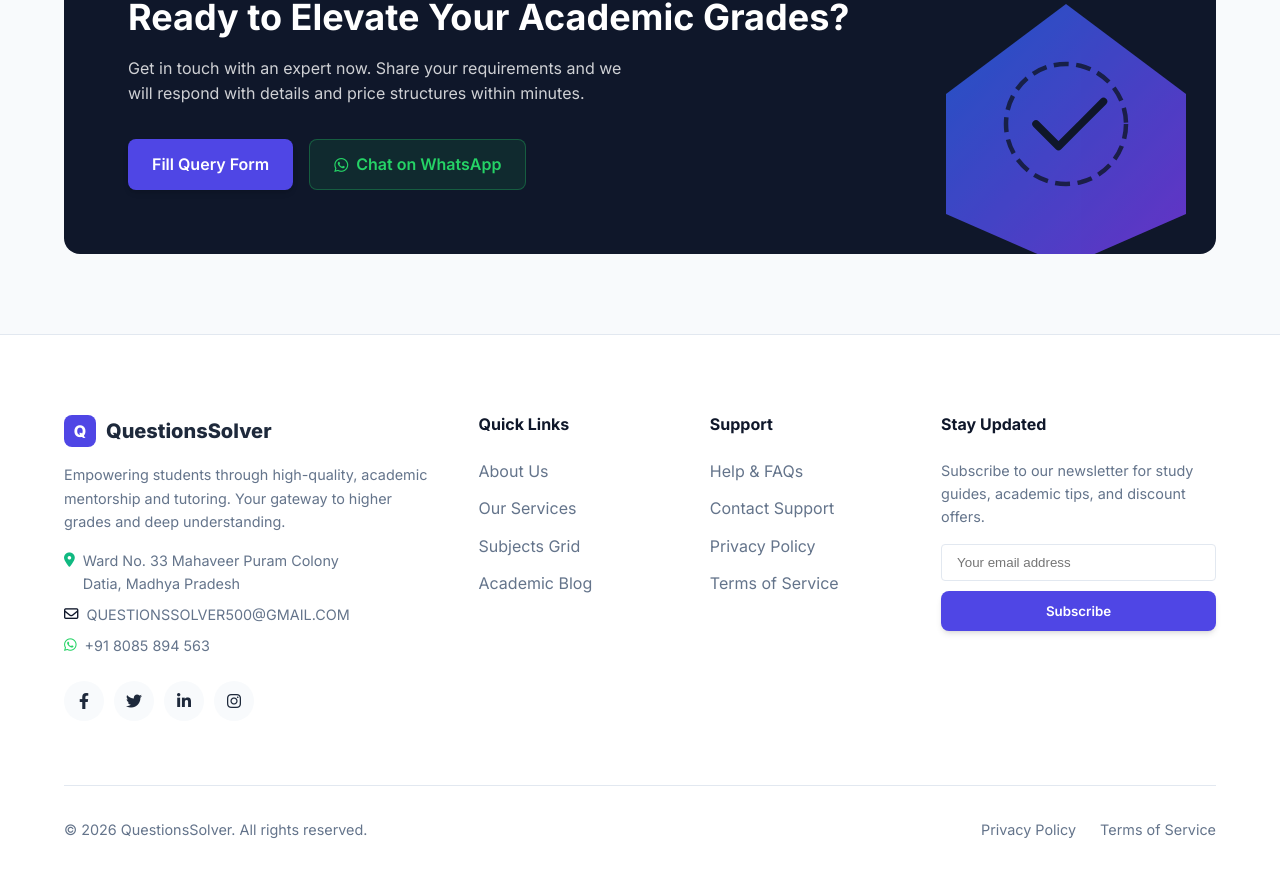
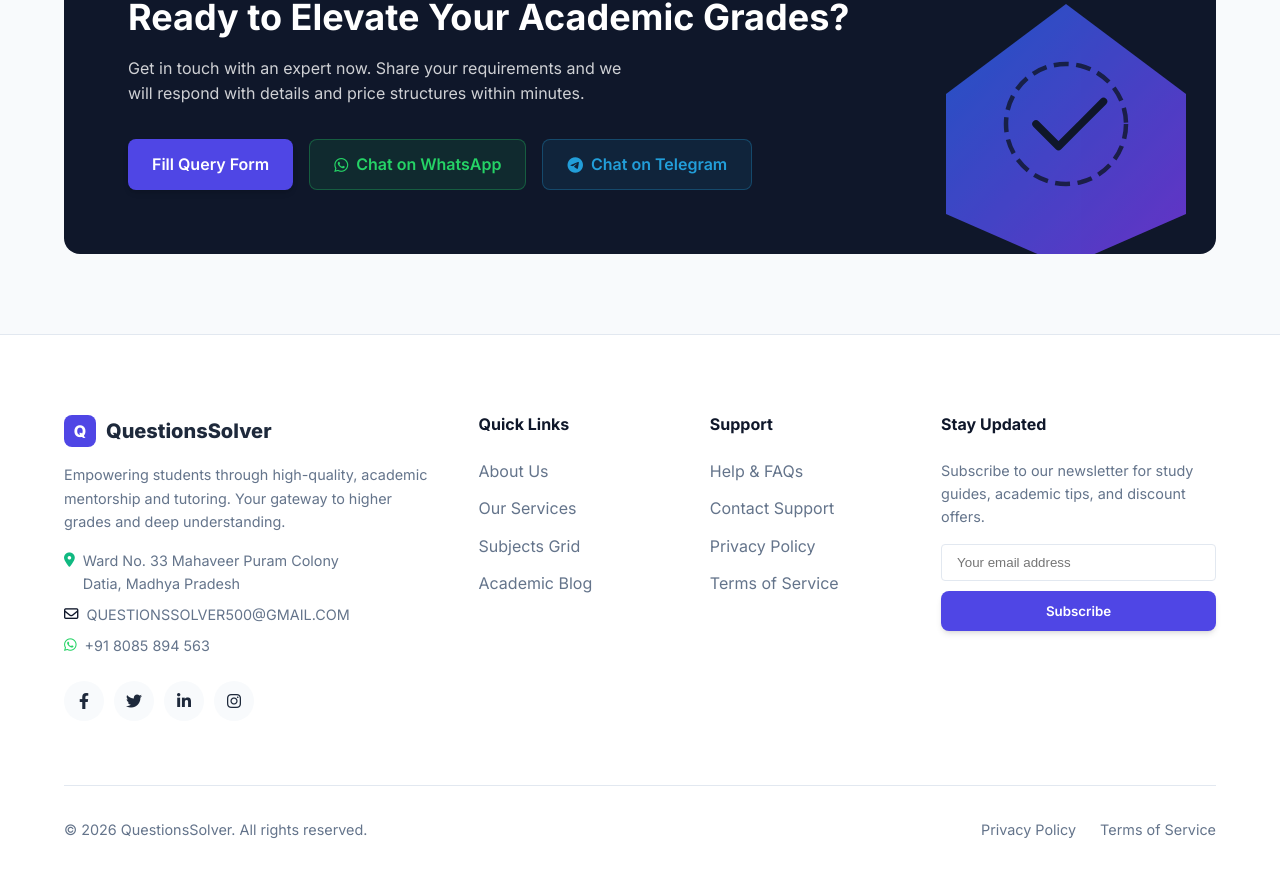
Before and after one commit to bmushtaq65-eng/QuestionsSolver, a React (Vite) app: page / in a window 1280 px wide. Shown: the part 7225-8098 px from the top of the page. Built offline with nearby package versions, Linux system fonts and the light colour scheme.

Commit message:
Add Telegram button and links for +91 8085 894 563 in src/components/home/FinalCTA.tsx

```diff
--- a/src/components/home/FinalCTA.tsx
+++ b/src/components/home/FinalCTA.tsx
@@ -13,6 +13,9 @@ export default function FinalCTA() {
                         <Link to="/contact" className="btn btn-primary">Fill Query Form</Link>
                         <a href="https://wa.me/918085894563" target="_blank" rel="noopener noreferrer" className="btn" style={{ backgroundColor: 'rgba(37, 211, 102, 0.1)', border: '1px solid rgba(37, 211, 102, 0.3)', color: '#25D366' }}>
                             <i className="fa-brands fa-whatsapp"></i> Chat on WhatsApp
+                        </a>
+                        <a href="https://t.me/+918085894563" target="_blank" rel="noopener noreferrer" className="btn" style={{ backgroundColor: 'rgba(34, 158, 217, 0.1)', border: '1px solid rgba(34, 158, 217, 0.3)', color: '#229ED9' }}>
+                            <i className="fa-brands fa-telegram"></i> Chat on Telegram
                         </a>
                     </div>
                 </div>
```
